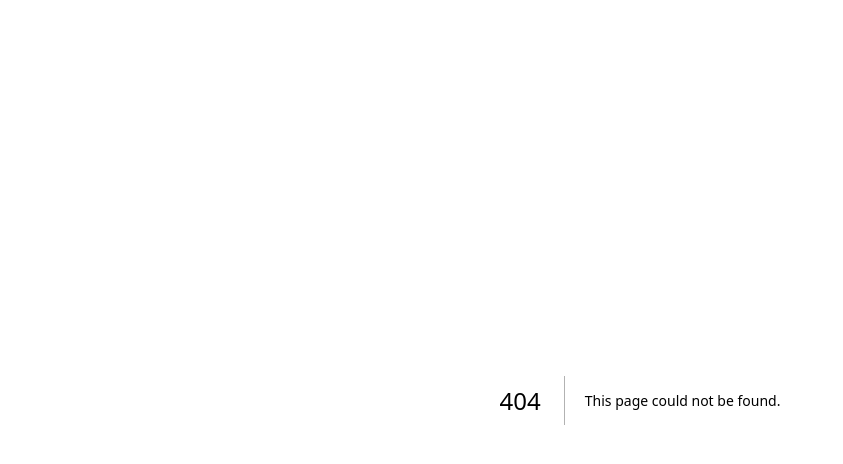
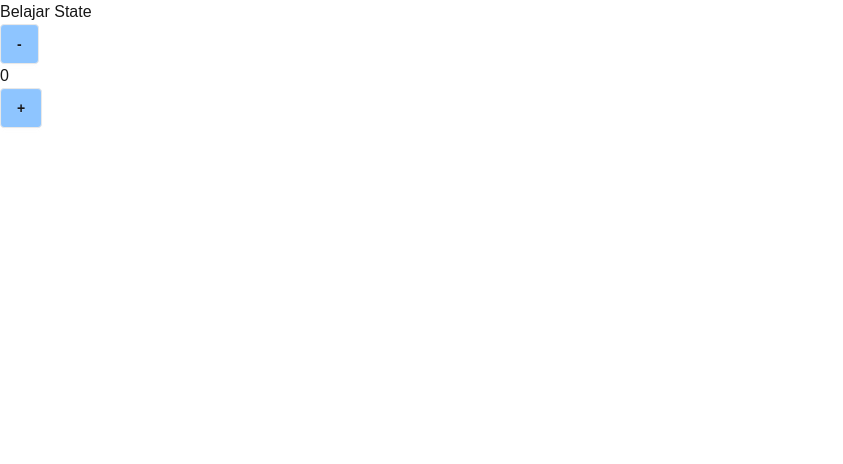
Before and after one commit to masdefry/JCWDOL021-Frontend, a Next.js app in the folder advance-nextjs/: page /use-state in a window 1280 px wide. Before the commit this address had no page. Shown: the top 464 px of the page, without its empty margins (0-843 px from the left). Built offline with nearby package versions, Linux system fonts and the light colour scheme.

Commit message:
use-state dan use-effect

```diff
--- a/advance-nextjs/src/app/(class)/lifecycle-methods/page.tsx
+++ b/advance-nextjs/src/app/(class)/lifecycle-methods/page.tsx
@@ -13,6 +13,8 @@ class LifeCycleMethods extends React.Component<any, any> {
     super(props);
     this.state = {
       counter: 0,
+      string: '',
+      arrays: []
     };
 
     this.increment = this.increment.bind(this);
--- /dev/null
+++ b/advance-nextjs/src/app/(function)/use-effect/page.tsx
@@ -0,0 +1,33 @@
+'use client';
+import { useEffect, useState } from 'react';
+
+export default function UseEffect() {
+  const [counter, setCounter] = useState<number>(0);
+  const [arrays, setArrays] = useState<any>([]);
+  // componentDidMount
+  useEffect(() => {
+    console.log('useEffect DidMount Jalan');
+  }, []);
+
+  //   componentDidUpdate
+  useEffect(() => {
+    if(counter !== 0){
+        console.log('componentDidUpdate Jalan');
+    }
+  }, [counter]);
+
+  //   componentWillUnmount
+  useEffect(() => {
+    return () => {
+      console.log('compoentnWillUnmount Jalan');
+    };
+  }, []);
+
+  return (
+    <>
+      <h1>Belajar Life Cycle Methods</h1>
+      <button onClick={() => setCounter(1)}>Set Counter</button>
+      <button onClick={() => setArrays([1, 2, 3])}>Set Arrays</button>
+    </>
+  );
+}
--- /dev/null
+++ b/advance-nextjs/src/app/(function)/use-state/page.tsx
@@ -0,0 +1,38 @@
+'use client';
+import { useState } from 'react';
+
+export default function UseState() {
+  const [counter, setCounter] = useState(0);
+  const [numbers, setNumbers] = useState([]);
+
+  function incrementCounter() {
+    setCounter(counter + 1);
+  }
+
+  function decrementCounter() {
+    setCounter(counter - 1);
+  }
+
+  return (
+    <>
+      <h1>Belajar State</h1>
+      <button
+        onClick={decrementCounter}
+        className='btn bg-blue-300'
+      >
+        -
+      </button>
+      <h1>{counter}</h1>
+      <button
+        onClick={incrementCounter}
+        className='btn bg-blue-300'
+      >
+        +
+      </button>
+    </>
+  );
+}
+
+
+
+// axios -> fungsinya untuk apa
--- /dev/null
+++ b/advance-nextjs/src/db/db.json
@@ -0,0 +1,9 @@
+{
+  "todos": [
+    {
+      "id": 1,
+      "name": "Nobar timnas Indonesia",
+      "place": "Cafe"
+    }
+  ]
+}
```
